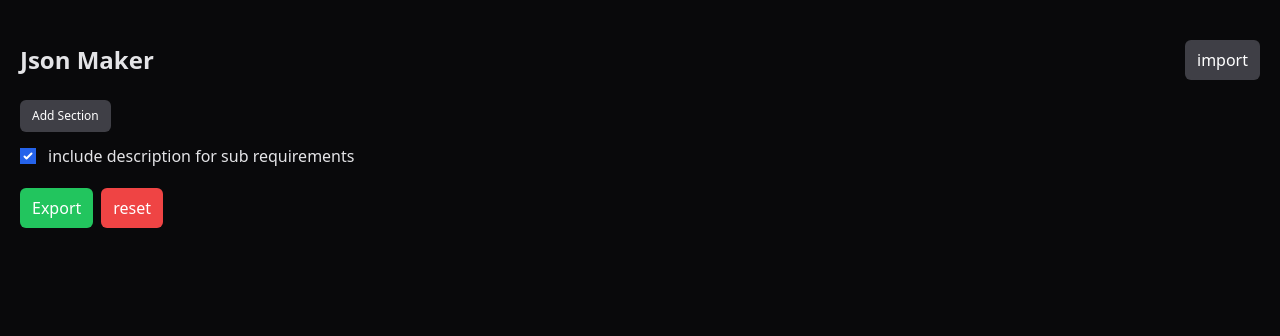
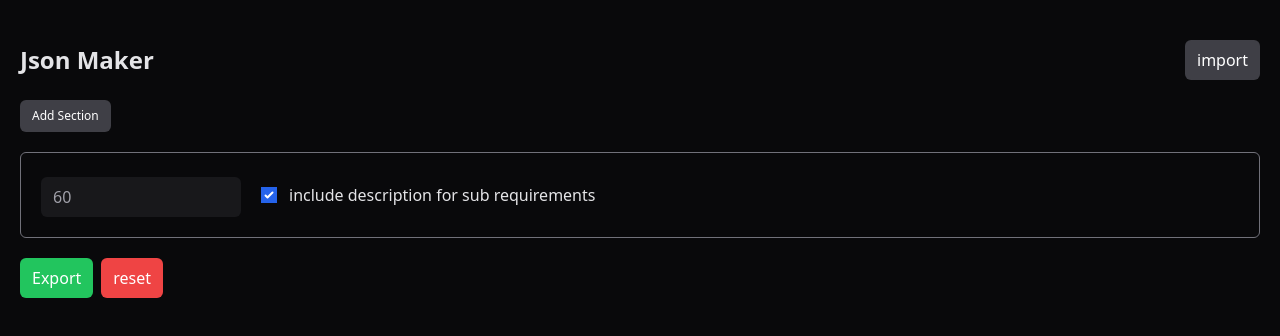
Before and after one commit to shahriyardx/assignment-json-maker, a React (Vite) app: page / in a window 1280 px wide. Shown: the top 336 px of the page. Built offline with nearby package versions, Linux system fonts and the light colour scheme.

Commit message:
added highest mark

```diff
--- a/src/App.jsx
+++ b/src/App.jsx
@@ -3,6 +3,7 @@ import { useForm } from "react-hook-form"
 import ExportModal from "./components/ExportModal"
 import Sections from "./components/Sections"
 import { getJsonData } from "./utils"
+import LabledInput from "./components/LabledInput"
 
 function App() {
   const {
@@ -13,7 +14,7 @@ function App() {
     getValues,
     errors,
     setValue,
-  } = useForm({ defaultValues: { sections: [] } })
+  } = useForm({ defaultValues: { sections: [], highestMark: 60 } })
   const importRef = useRef()
 
   const [json, setJson] = useState(null)
@@ -27,7 +28,6 @@ function App() {
     reader.onloadend = () => {
       const content = reader.result
       const jsonData = JSON.parse(content)
-      console.log(getJsonData(jsonData))
       reset(getJsonData(jsonData))
 
       try {
@@ -58,7 +58,8 @@ function App() {
       ...data,
     }
 
-    download(json)
+    console.log(json)
+    // download(json)
   }
   const onSubmitLegacy = (data) => {
     const json = {}
@@ -104,7 +105,8 @@ function App() {
       json[section.name.trim().replaceAll(" ", "-")] = sectionJson
     }
 
-    download(json)
+    console.log(json)
+    // download(json)
   }
 
   return (
@@ -132,7 +134,16 @@ function App() {
           {...{ control, register, getValues, setValue, errors }}
         />
 
-        <div className="mt-3">
+        <div className="mt-5 grid grid-cols-[200px,auto] gap-5 p-5 border border-zinc-500 rounded-md">
+          <LabledInput>
+            <input
+              {...register("highestMark")}
+              className="w-full"
+              placeholder="Highest Mark"
+            />
+          </LabledInput>
+
+          <div className="flex flex-col justify-center">
             <div className="flex items-center gap-3">
               <input
                 id="include"
@@ -143,6 +154,7 @@ function App() {
               <label htmlFor="include">
                 include description for sub requirements
               </label>
+            </div>
           </div>
         </div>
         <div className="flex items-center gap-2">
```
Lines whose indentation alone changed are shown as unchanged.
